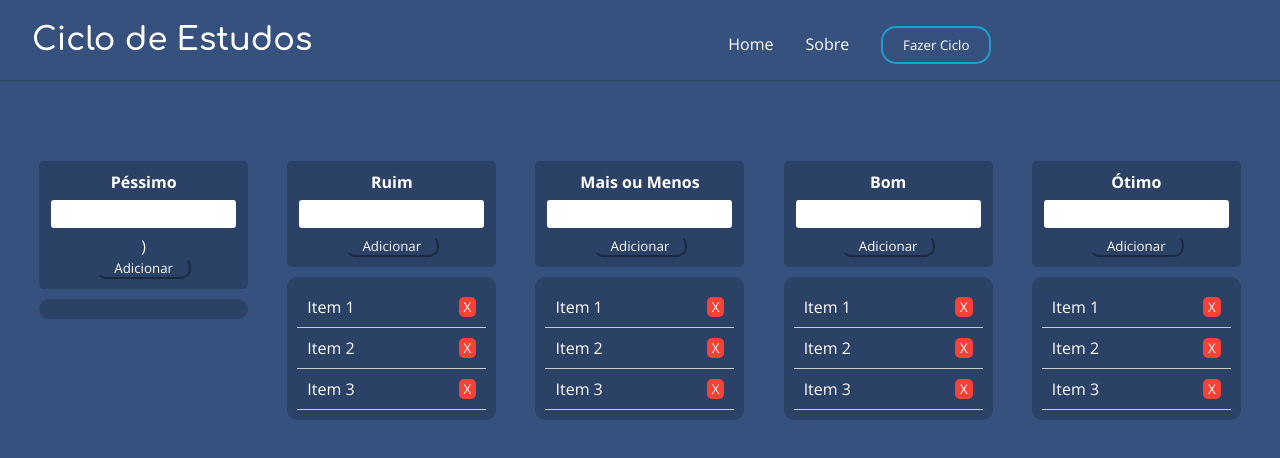
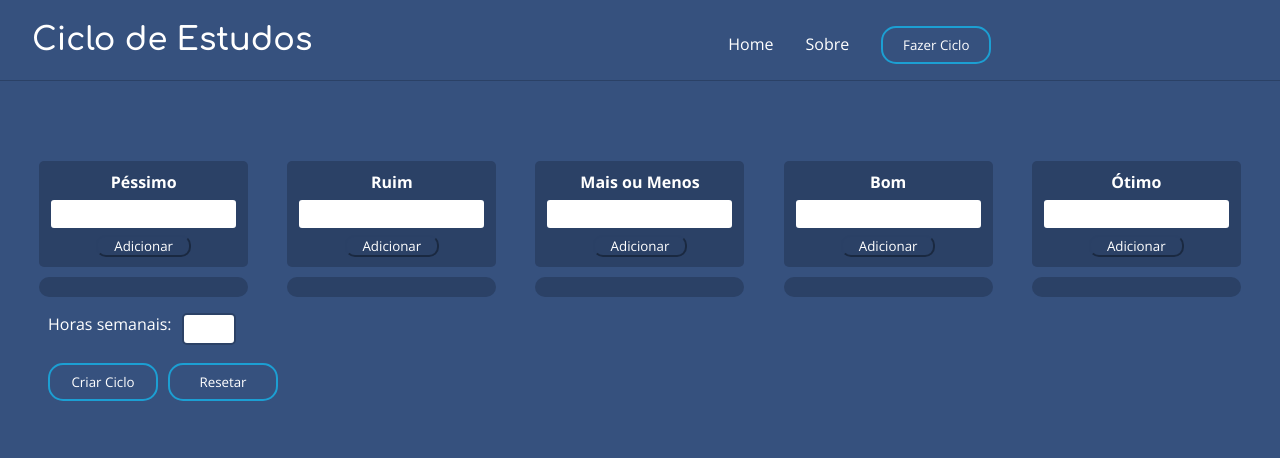
Before and after one commit to HelioSchneiderr/study_cycle, a React (Create React App) app in the folder study_cicle/: page / in a window 1280 px wide. Both pictures are taken after a click on the item "Fazer Ciclo". Shown: the top 458 px of the page. Built offline with nearby package versions, Linux system fonts and the light colour scheme.

Commit message:
Version - 0.3

```diff
--- a/study_cicle/src/components/Makecicle.css
+++ b/study_cicle/src/components/Makecicle.css
@@ -71,3 +71,33 @@
   .list li button:hover {
     background-color: #d32f2f;
   }
+
+.input-hours{
+    padding: 5px;
+    width: 40px;
+    border-radius: 5px;
+    margin-bottom: 5px;
+    border: 2px solid #2b4166;
+    color: black;
+    margin-left: 10px;
+}
+
+.reset-hours{
+  display: flex;
+  position: relative;
+  width: 250px;
+  margin-left: 3rem;
+  margin-top: 1rem;
+  margin-bottom: 2rem;
+  flex-wrap: wrap;
+}
+
+.reset-hours button{
+  margin-top: 1em;
+}
+
+
+
+#reset-button{
+  margin-left: 10px;
+}
--- a/study_cicle/src/components/Makecicle.js
+++ b/study_cicle/src/components/Makecicle.js
@@ -7,6 +7,22 @@ const Makecicle = () => {
 
   let [terribleList, setTerribleList] = useState([]);
   let [newTerrible, setNewTerrible] = useState("");
+
+  let [badList, setBadList] = useState([]);
+  let [newBadList, setNewBadList] = useState("");
+
+  let [moreorlessList, setMoreorlessList] = useState([]);
+  let [newMoreorlessList, setNewMoreorlessList] = useState("");
+
+  let [goodList, setGoodList] = useState([]);
+  let [newGoodList, setNewGoodList] = useState("");
+
+  let [excellentList, setExcellentList] = useState([]);
+  let [newExcellentList, setNewExcellentList] = useState("");
+
+
+  console.log(`Essa é o terrible list`, terribleList)
+  console.log(`Está é a newTettibleList`, newTerrible)
 
 
   useEffect(()=>{
@@ -21,10 +37,6 @@ const Makecicle = () => {
           <div className='intern-cicle'>
             <h4>Péssimo</h4>
             <input value={newTerrible} onChange={value => setNewTerrible(value.target.value)} type="text"/>
-
-            ) {
-
-            }
             <button onClick={()=>addNewTerrible()}>Adicionar</button>
           </div>
           <div className='list-cicle'>
@@ -32,7 +44,7 @@ const Makecicle = () => {
               {terribleList.map((item, index) => (
                 <li>
                   {item}
-                  <button class="delete" onClick={()=> deleteItem(index)}>X</button>
+                  <button class="delete" onClick={()=> deleteTerribleItem(index)}>X</button>
                 </li>
               ))}
             </ul>
@@ -41,79 +53,157 @@ const Makecicle = () => {
         <div>
           <div className='intern-cicle'>
             <h4>Ruim</h4>
-            <input type="text"/>
-            <button>Adicionar</button>
+            <input value={newBadList} onChange={value => setNewBadList(value.target.value)} type="text"/>
+            <button onClick={()=>addNewBadList()}>Adicionar</button>
           </div>
           <div className='list-cicle'>
-            <ul class="list">
-              <li>Item 1<button class="delete">X</button></li>
-              <li>Item 2<button class="delete">X</button></li>
-              <li>Item 3<button class="delete">X</button></li>
+            <ul className="list">
+              {badList.map((item, index) => (
+                <li>
+                  {item}
+                  <button class="delete" onClick={()=> deleteBadItem(index)}>X</button>
+                </li>
+              ))}
             </ul>
           </div>
         </div>
         <div>
           <div className='intern-cicle'>
             <h4>Mais ou Menos</h4>
-            <input type="text"/>
-            <button>Adicionar</button>
+            <input value={newMoreorlessList} onChange={value => setNewMoreorlessList(value.target.value)} type="text"/>
+            <button onClick={()=>addMoreorlessList()}>Adicionar</button>
           </div>
           <div className='list-cicle'>
-            <ul class="list">
-              <li>Item 1<button class="delete">X</button></li>
-              <li>Item 2<button class="delete">X</button></li>
-              <li>Item 3<button class="delete">X</button></li>
+            <ul className="list">
+              {moreorlessList.map((item, index) => (
+                <li>
+                  {item}
+                  <button class="delete" onClick={()=> deleteMoreorlessItem(index)}>X</button>
+                </li>
+              ))}
             </ul>
           </div>
         </div>
         <div>
           <div className='intern-cicle'>
             <h4>Bom</h4>
-            <input type="text"/>
-            <button>Adicionar</button>
+            <input value={newGoodList} onChange={value => setNewGoodList(value.target.value)} type="text"/>
+            <button onClick={()=>addGoodList()}>Adicionar</button>
           </div>
           <div className='list-cicle'>
-            <ul class="list">
-              <li>Item 1<button class="delete">X</button></li>
-              <li>Item 2<button class="delete">X</button></li>
-              <li>Item 3<button class="delete">X</button></li>
+            <ul className="list">
+              {goodList.map((item, index) => (
+                <li>
+                  {item}
+                  <button class="delete" onClick={()=> deleteGoodItem(index)}>X</button>
+                </li>
+              ))}
             </ul>
           </div>
         </div>
         <div>
           <div className='intern-cicle'>
             <h4>Ótimo</h4>
-            <input type="text"/>
-            <button>Adicionar</button>
+            <input value={newExcellentList} onChange={value => setNewExcellentList(value.target.value)} type="text"/>
+            <button onClick={()=>addExcellentList()}>Adicionar</button>
           </div>
           <div className='list-cicle'>
-            <ul class="list">
-              <li>Item 1<button class="delete">X</button></li>
-              <li>Item 2<button class="delete">X</button></li>
-              <li>Item 3<button class="delete">X</button></li>
+            <ul className="list">
+              {excellentList.map((item, index) => (
+                <li>
+                  {item}
+                  <button class="delete" onClick={()=> deleteExcellentItem(index)}>X</button>
+                </li>
+              ))}
             </ul>
           </div>
         </div>
 
       </div>
-
+      <div className="reset-hours">
+        <label htmlFor="">Horas semanais:</label>
+        <input className="input-hours" type="number" min="6" max="168"/>
+        <p>
+          <button className="primary-button" >Criar Ciclo</button>
+          <button id="reset-button" className="primary-button" onClick={()=> resetMatter()}>Resetar</button></p>
+      </div>
     </div>
 
   )
+
+
 
   function addNewTerrible() {
     setTerribleList([...terribleList, newTerrible]);
     setNewTerrible("")
   }
 
-  function deleteItem(index) {
-    console.log(index)
+  function deleteTerribleItem(index) {
     let tmpArray = [...terribleList]
     tmpArray.splice(index, 1)
 
     setTerribleList(tmpArray)
+  }
 
+  function addNewBadList() {
+    setBadList([...badList, newBadList]);
+    setNewBadList("")
   }
+
+  function deleteBadItem(index) {
+    let tmpArray = [...badList]
+    tmpArray.splice(index, 1)
+
+    setBadList(tmpArray)
+  }
+
+
+  function addMoreorlessList() {
+    setMoreorlessList([...moreorlessList, newMoreorlessList]);
+    setNewMoreorlessList("")
+  }
+
+  function deleteMoreorlessItem(index) {
+    let tmpArray = [...moreorlessList]
+    tmpArray.splice(index, 1)
+
+    setMoreorlessList(tmpArray)
+  }
+
+  function addGoodList() {
+    setGoodList([...goodList, newGoodList]);
+    setNewMoreorlessList("")
+  }
+
+  function deleteGoodItem(index) {
+    let tmpArray = [...goodList]
+    tmpArray.splice(index, 1)
+
+    setGoodList(tmpArray)
+  }
+
+  function addExcellentList() {
+    setExcellentList([...excellentList, newExcellentList]);
+    setNewExcellentList("")
+  }
+
+  function deleteExcellentItem(index) {
+    let tmpArray = [...excellentList]
+    tmpArray.splice(index, 1)
+
+    setExcellentList(tmpArray)
+  }
+
+  function resetMatter(){
+      setTerribleList([])
+      setBadList([])
+      setMoreorlessList([])
+      setGoodList([])
+      setExcellentList([])
+  }
+
+
+
 }
 
 export default Makecicle
```
